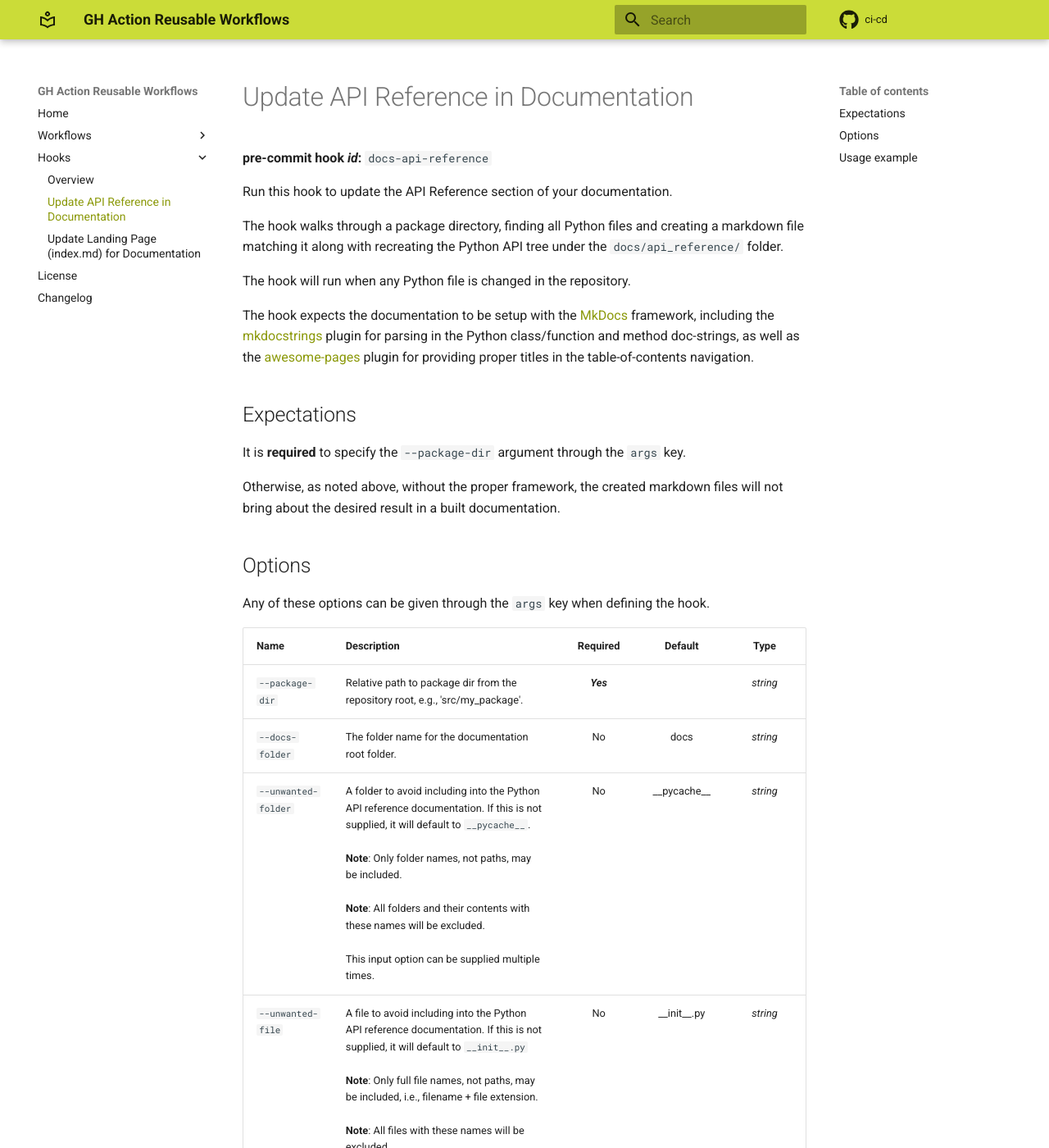
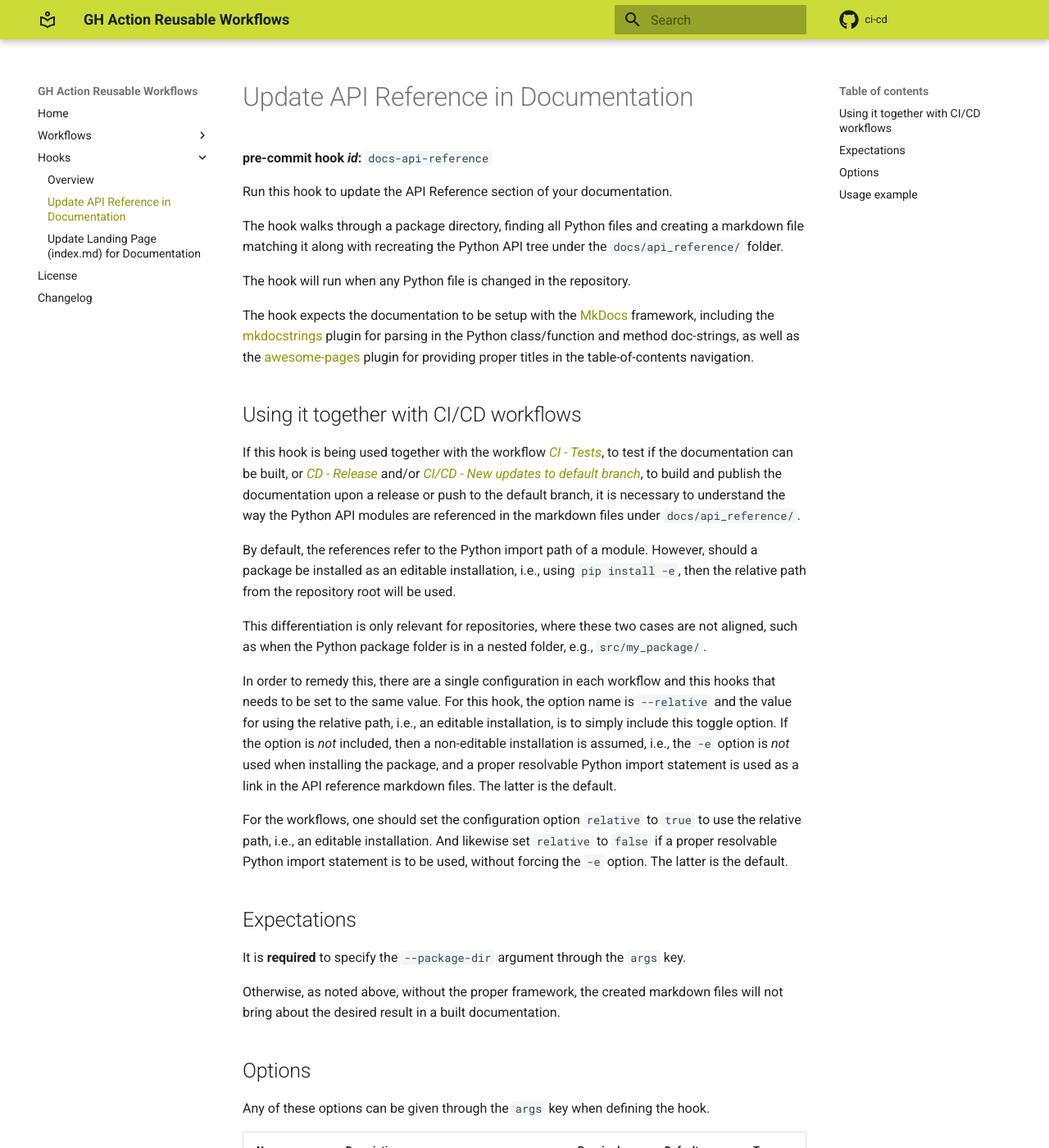
Before and after one commit to SemanticMatter/ci-cd, an MkDocs documentation site: the page built from docs/hooks/docs_api_reference.md, in a window 1280 px wide and 1400 px high. Shown: the whole window at 82% size. Built offline with MkDocs 1.6.1 and Material for MkDocs 9.7.7, drawn with Linux system fonts in a browser that asks for light colours; comment, search, counter and statistics services are not loaded; the version menu is left out; some of the changed text lies outside the part shown.

Commit message:
API reference links corrections (#47)
Add a `relative` option to API reference pre-commit hook.
Implement the `relative` input for relevant workflows.
Use `--relative` in workflows when calling the `ci-cd` CLI.

```diff
--- a/docs/hooks/docs_api_reference.md
+++ b/docs/hooks/docs_api_reference.md
@@ -9,6 +9,24 @@ The hook walks through a package directory, finding all Python files and creatin
 The hook will run when any Python file is changed in the repository.
 
 The hook expects the documentation to be setup with the [MkDocs](https://www.mkdocs.org) framework, including the [mkdocstrings](https://mkdocstrings.github.io/) plugin for parsing in the Python class/function and method doc-strings, as well as the [awesome-pages](https://github.com/lukasgeiter/mkdocs-awesome-pages-plugin) plugin for providing proper titles in the table-of-contents navigation.
+
+## Using it together with CI/CD workflows
+
+If this hook is being used together with the workflow [_CI - Tests_](../workflows/ci_tests.md#build-mkdocs-documentation), to test if the documentation can be built, or [_CD - Release_](../workflows/cd_release.md) and/or [_CI/CD - New updates to default branch_](../workflows/ci_cd_updated_default_branch.md), to build and publish the documentation upon a release or push to the default branch, it is necessary to understand the way the Python API modules are referenced in the markdown files under `docs/api_reference/`.
+
+By default, the references refer to the Python import path of a module.
+However, should a package be installed as an editable installation, i.e., using `pip install -e`, then the relative path from the repository root will be used.
+
+This differentiation is only relevant for repositories, where these two cases are not aligned, such as when the Python package folder is in a nested folder, e.g., `src/my_package/`.
+
+In order to remedy this, there are a single configuration in each workflow and this hooks that needs to be set to the same value.
+For this hook, the option name is `--relative` and the value for using the relative path, i.e., an editable installation, is to simply include this toggle option.
+If the option is _not_ included, then a non-editable installation is assumed, i.e., the `-e` option is _not_ used when installing the package, and a proper resolvable Python import statement is used as a link in the API reference markdown files.
+The latter is the default.
+
+For the workflows, one should set the configuration option `relative` to `true` to use the relative path, i.e., an editable installation.
+And likewise set `relative` to `false` if a proper resolvable Python import statement is to be used, without forcing the `-e` option.
+The latter is the default.
 
 ## Expectations
 
@@ -27,6 +45,7 @@ Any of these options can be given through the `args` key when defining the hook.
 | `--unwanted-folder` | A folder to avoid including into the Python API reference documentation. If this is not supplied, it will default to `__pycache__`.</br></br>**Note**: Only folder names, not paths, may be included.</br></br>**Note**: All folders and their contents with these names will be excluded.</br></br>This input option can be supplied multiple times. | No | \_\_pycache\_\_ | _string_ |
 | `--unwanted-file` | A file to avoid including into the Python API reference documentation. If this is not supplied, it will default to `__init__.py`</br></br>**Note**: Only full file names, not paths, may be included, i.e., filename + file extension.</br></br>**Note**: All files with these names will be excluded.</br></br>This input option can be supplied multiple times. | No | \_\_init\_\_.py | _string_ |
 | `--full-docs-folder` | A folder in which to include everything - even those without documentation strings. This may be useful for a module full of data models or to ensure all class attributes are listed.</br></br>This input option can be supplied multiple times. | No | _Empty string_ | _string_ |
+| `--relative` | Whether or not to use relative Python import links in the API reference markdown files. See section [Using it together with CI/CD workflows](#using-it-together-with-cicd-workflows) above. | No | `False` | _boolean_ |
 | `--debug` | Whether or not to print debug statements. | No | `False` | _boolean_ |
 
 ## Usage example
--- a/pyproject.toml
+++ b/pyproject.toml
@@ -71,5 +71,5 @@ allow_redefinition = true
 [tool.pylint.messages_control]
 max-line-length = 90
 disable = []
-max-args = 10
+max-args = 15
 max-branches = 15
```
Also changed, not shown: docs/workflows/cd_release.md (+4 -0 lines), docs/workflows/ci_cd_updated_default_branch.md (+4 -0 lines), docs/workflows/ci_tests.md (+5 -0 lines), 5 other files.
